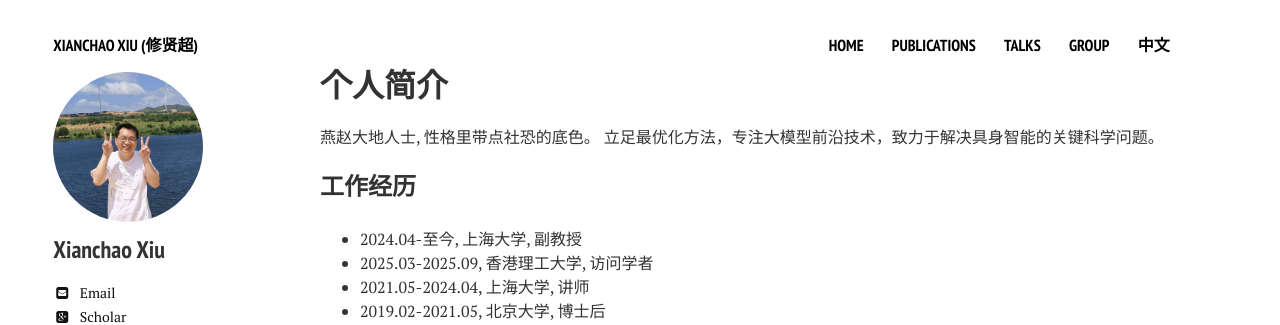
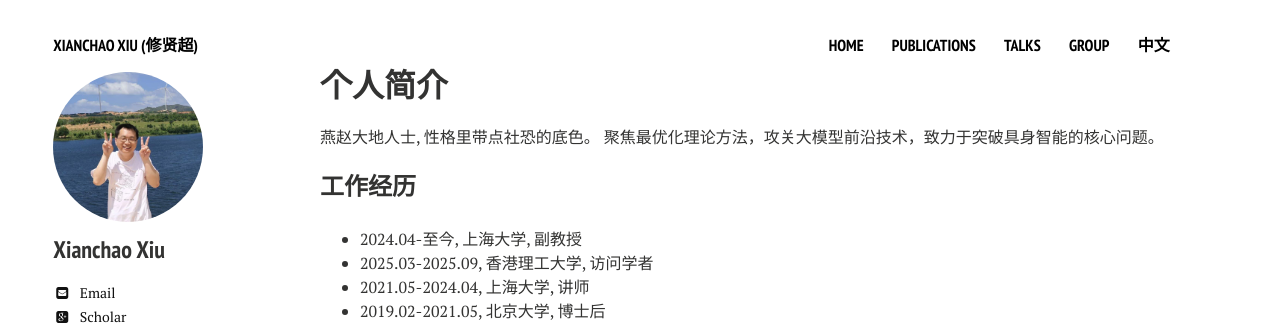
Before and after one commit to xianchaoxiu/xianchaoxiu.github.io, a Jekyll site: the page built from chinese/index.md, in a window 1280 px wide. Shown: the top 325 px of the page. Built offline with Jekyll 4.4.1, drawn with Linux system fonts in a browser that asks for light colours; nearby versions of some CDN libraries.

Commit message:
Update index.md

```diff
--- a/chinese/index.md
+++ b/chinese/index.md
@@ -8,8 +8,7 @@ share: false
 ---
 
 燕赵大地人士, 性格里带点社恐的底色。
-立足最优化方法，专注大模型前沿技术，致力于解决具身智能的关键科学问题。<br>
-
+聚焦最优化理论方法，攻关大模型前沿技术，致力于突破具身智能的核心问题。<br>
 
 
 
```
